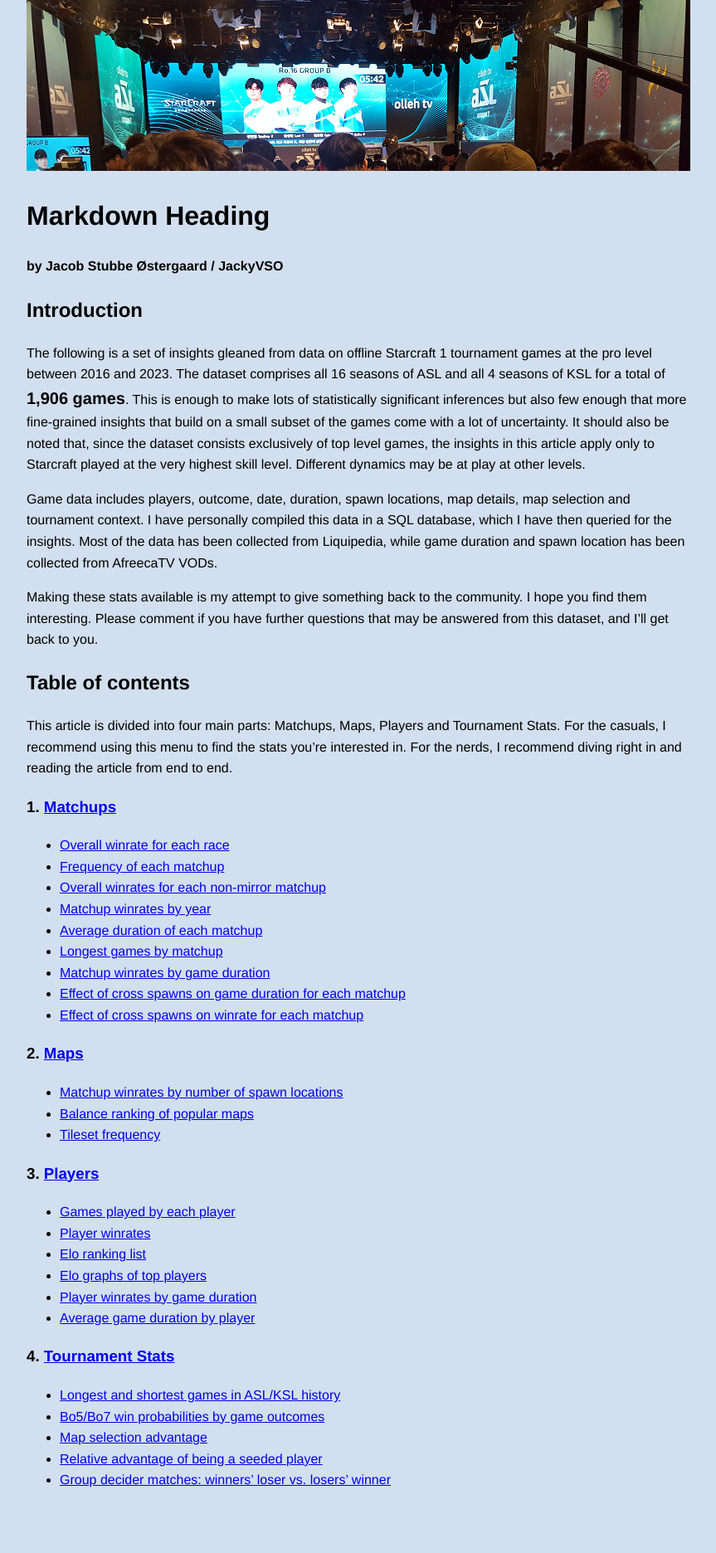
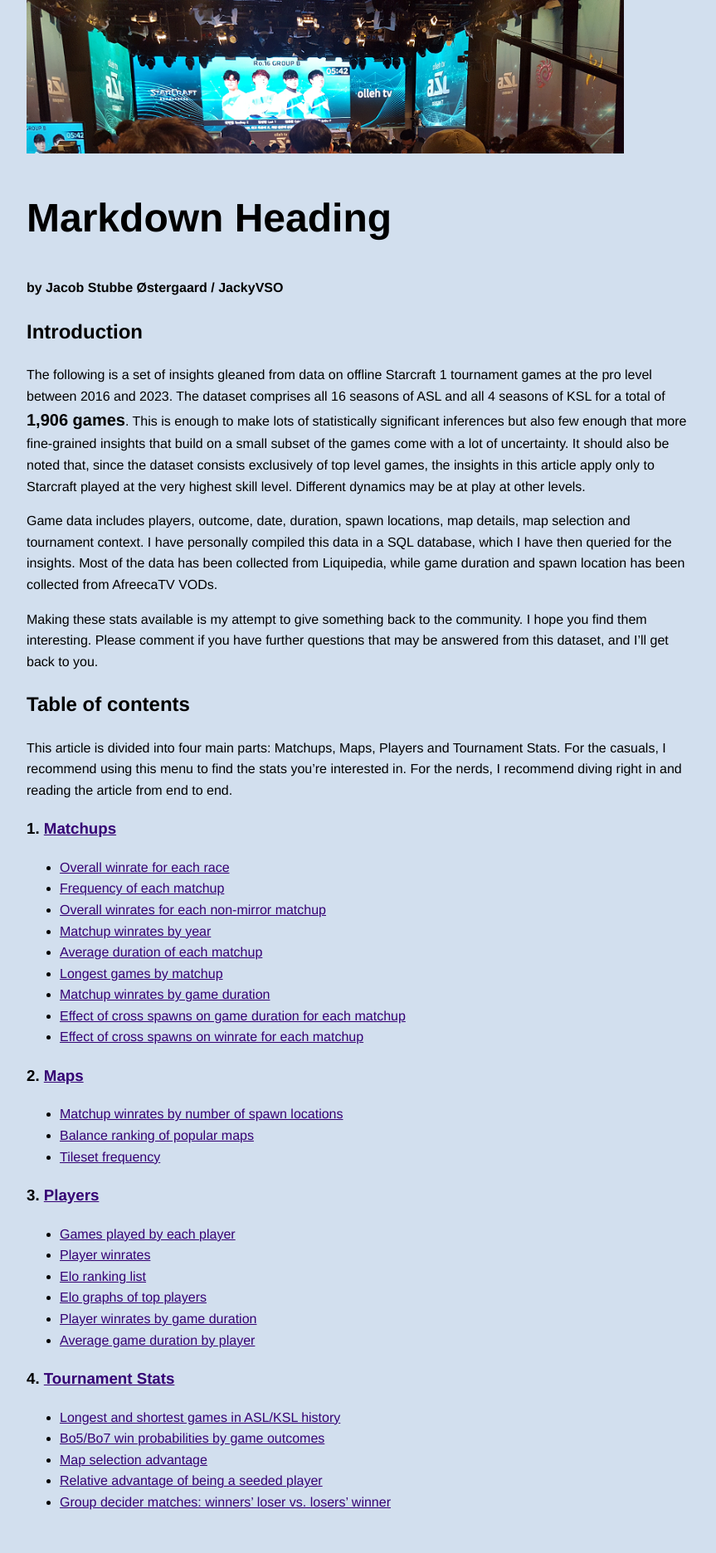
Before and after one commit to JackyVSO/Starcraft, a Jekyll site: the page built from index.md, in a window 1280 px wide. Shown: the top 1872 px of the page at 83% size, without its empty margins (208-1071 px from the left). Built offline with Jekyll 4.4.1, drawn with Linux system fonts in a browser that asks for light colours.

Commit message:
Routine re-view

```diff
--- a/_layouts/default.html
+++ b/_layouts/default.html
@@ -20,14 +20,14 @@
             width: 800px; /* Make it span the entire width */
             background-color: #d2dfee; /* Set a background color for the header */
         }
-      .img {
+      img {
             max-width: 90%;
             height: auto;
       }
-      .a {
+      a {
             color: #350074;
       }
-      .h1 {
+      h1 {
             font-size: 48px;
       }
       .table {
```
Also changed, not shown: index.md (line endings or trailing spaces).
